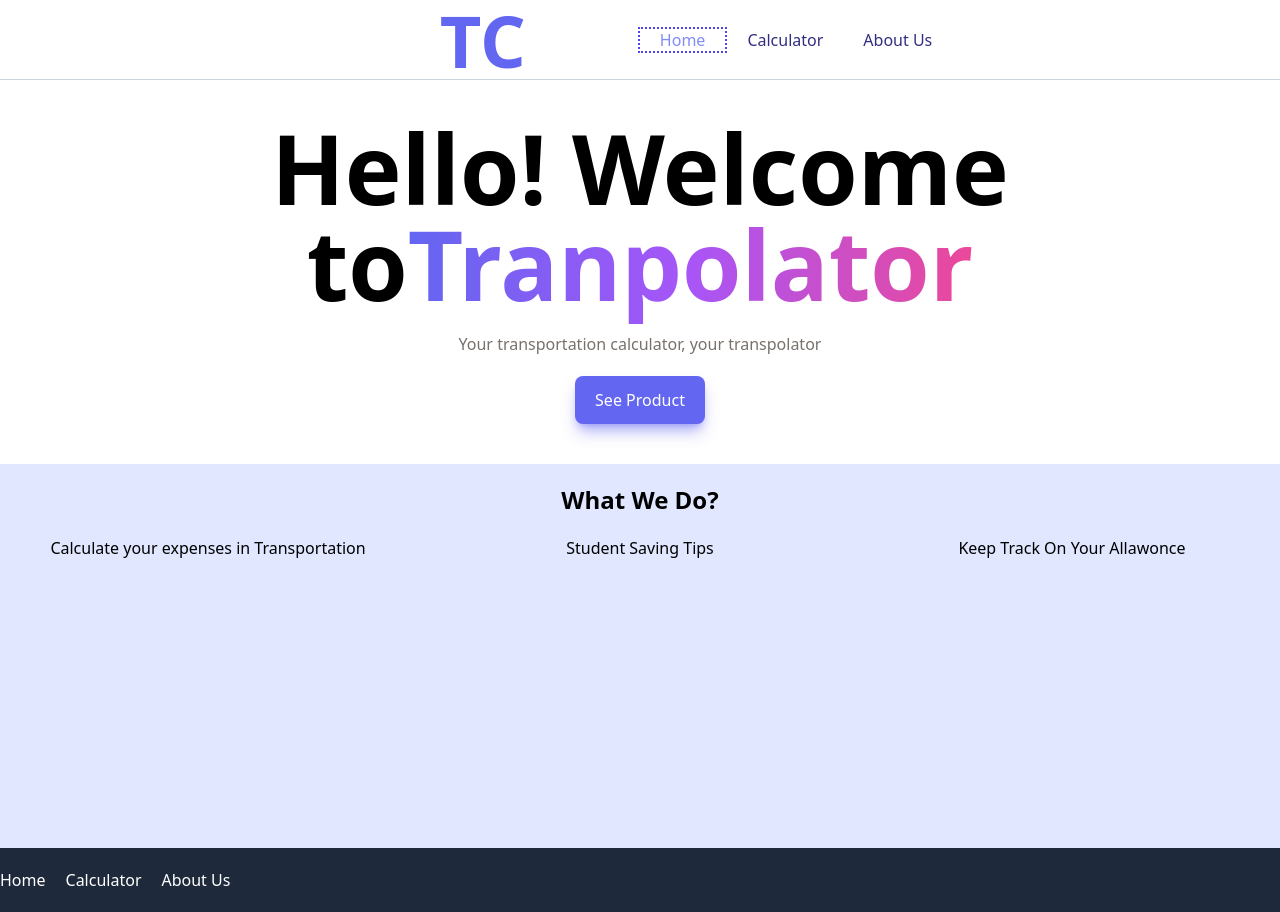
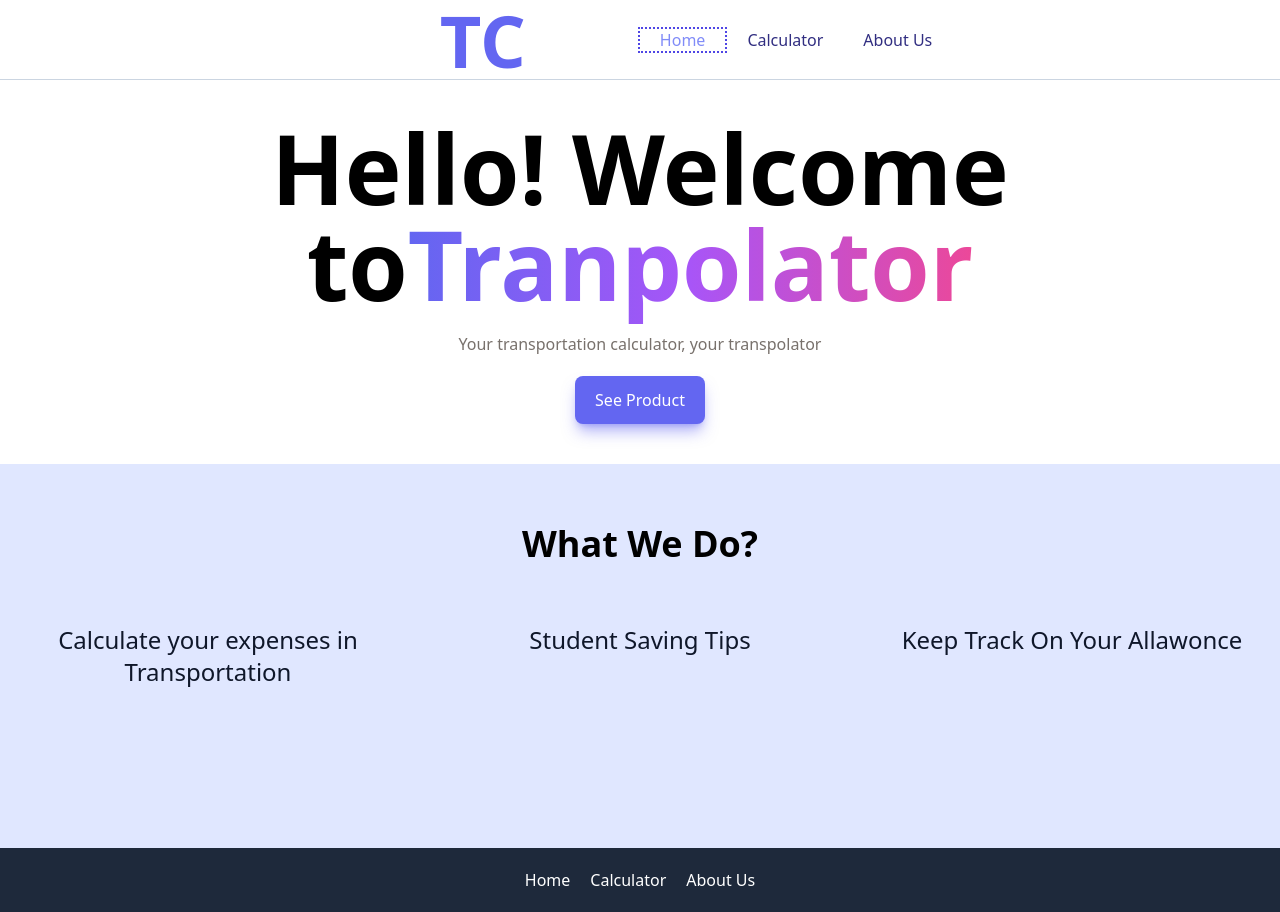
Before and after one commit to zacro14/musicphile, a Next.js app: page / in a window 1280 px wide. Built offline with nearby package versions, Linux system fonts and the light colour scheme.

Commit message:
update: Product usage section

```diff
--- a/components/Home/Footer.tsx
+++ b/components/Home/Footer.tsx
@@ -2,8 +2,8 @@ import React from 'react'
 
 const Footer = () => {
     return (
-        <footer className="h-16 bg-slate-800 flex text-white ">
-            <ul className="flex items-center justify-items-center space-x-5">
+        <footer className="h-16 bg-slate-800 border-t-1 border-slate-300 flex text-white ">
+            <ul className="flex items-center justify-center space-x-5 container mx-auto">
                 <li>Home</li>
                 <li>Calculator</li>
                 <li>About Us</li>
--- a/components/Home/ProductUsageSection.tsx
+++ b/components/Home/ProductUsageSection.tsx
@@ -3,16 +3,30 @@ import React from 'react'
 const ProductUsageSection = () => {
     return (
         <div id="about_product" className="h-96 bg-indigo-100 mx-auto py-5">
-            <h2 className="font-bold text-2xl text-center">What We Do?</h2>
+            <h2 className="font-bold text-4xl text-center py-10">
+                What We Do?
+            </h2>
             <div className="grid grid-cols-3 gap-4 text-center py-5">
                 <div className="container items-center">
-                    Calculate your expenses in Transportation
+                    <div className="text-slate-900">
+                        <h3 className="font-medium text-2xl">
+                            Calculate your expenses in Transportation
+                        </h3>
+                    </div>
                 </div>
                 <div className="container items-center ">
-                    Student Saving Tips
+                    <div className="text-slate-900">
+                        <h3 className="font-medium text-2xl">
+                            Student Saving Tips
+                        </h3>
+                    </div>
                 </div>
                 <div className="container items-center">
-                    Keep Track On Your Allawonce
+                    <div className="text-slate-900">
+                        <h3 className="font-medium text-2xl">
+                            Keep Track On Your Allawonce
+                        </h3>
+                    </div>
                 </div>
             </div>
         </div>
--- a/pages/about-us/index.tsx
+++ b/pages/about-us/index.tsx
@@ -1,7 +1,7 @@
 import React from 'react'
 
 const About = () => {
-    return <div>About</div>
+    return <div className="min-h-screen">About</div>
 }
 
 export default About
--- a/pages/calculator/index.tsx
+++ b/pages/calculator/index.tsx
@@ -1,7 +1,7 @@
 import React from 'react'
 
 const Calculator = () => {
-    return <div>Calculator</div>
+    return <div className="min-h-screen">Calculator</div>
 }
 
 export default Calculator
```
